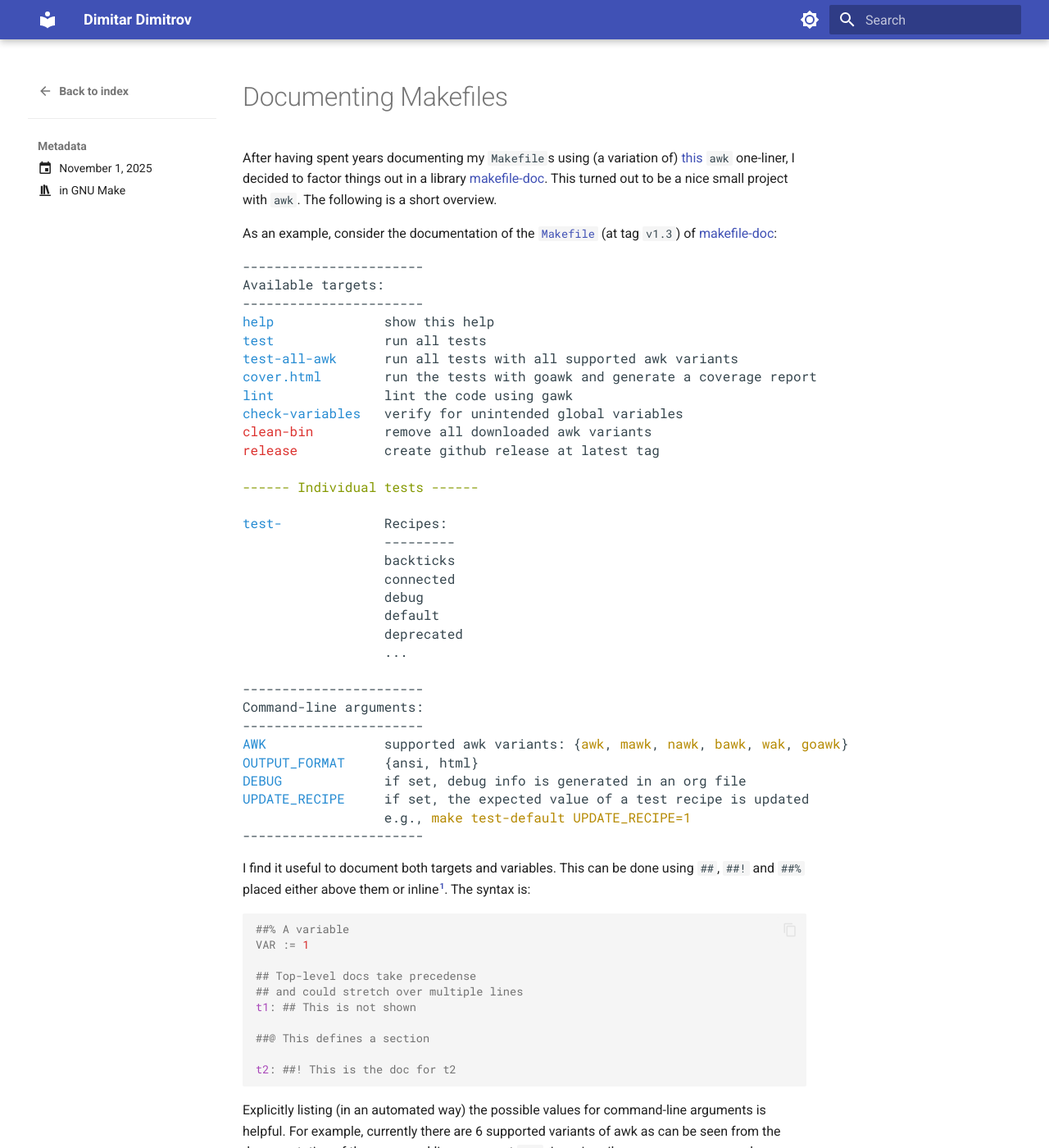
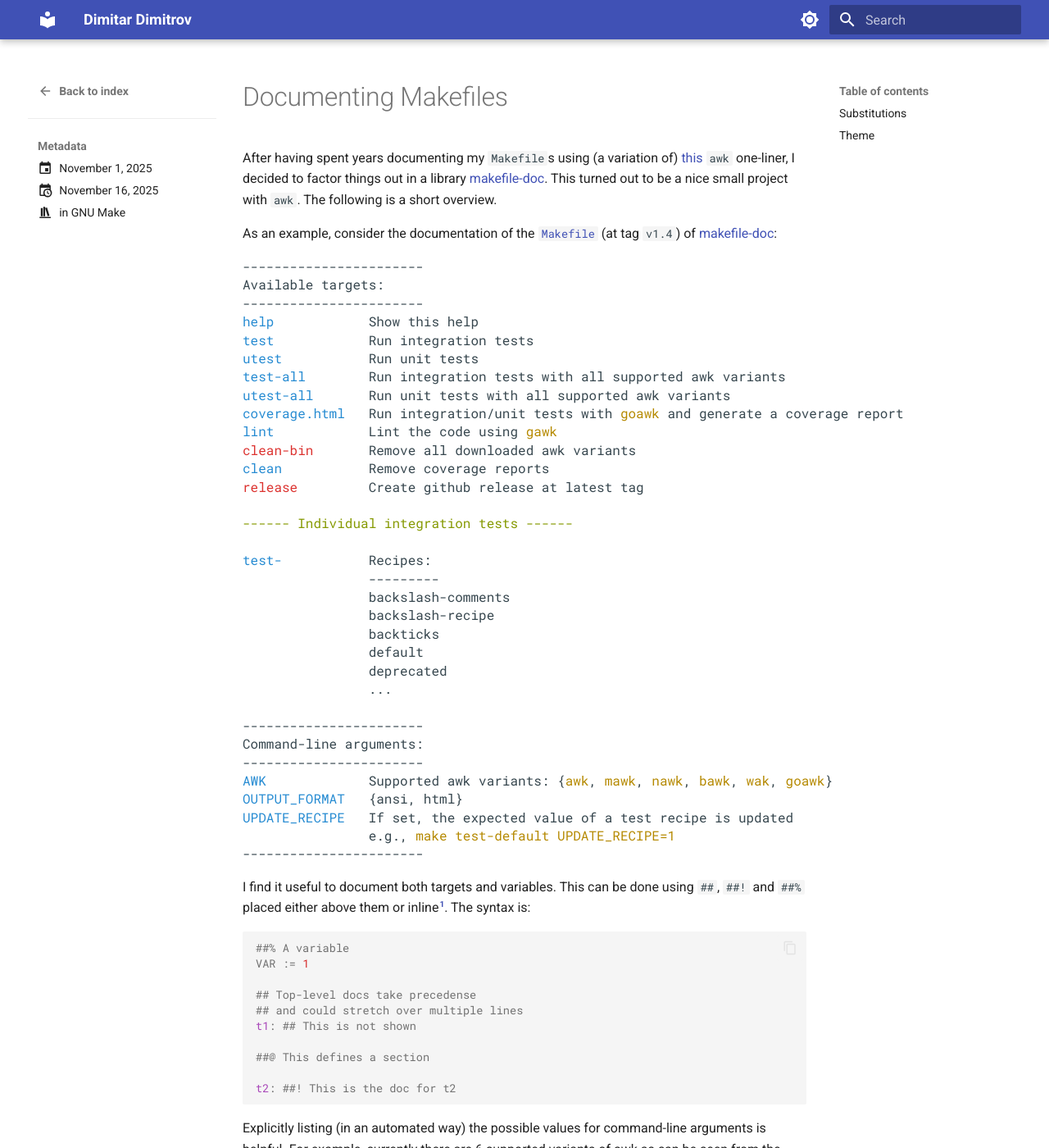
Before and after one commit to drdv/drdv.github.io, an MkDocs documentation site: the page built from src/blog/posts/202511-makefile-doc.md, in a window 1280 px wide and 1400 px high. Shown: the whole window at 82% size. Built offline with MkDocs 1.6.1 and Material for MkDocs 9.7.7, drawn with Linux system fonts in a browser that asks for light colours; some of the changed text lies outside the part shown.

Commit message:
Update makefile-doc blogpost

````diff
--- a/mkdocs.yml
+++ b/mkdocs.yml
@@ -51,7 +51,7 @@ nav:
 not_in_nav: |
     /blog/202411-summer-walking-challenge/README.md
     /blog/202412-python-strings/README.md
-    /blog/20251101-makefile-doc/README.md
+    /blog/202511-makefile-doc/README.md
 
 docs_dir: src
 
--- a/src/blog/202511-makefile-doc/examples/makefile-doc-help.html
+++ b/src/blog/202511-makefile-doc/examples/makefile-doc-help.html
@@ -13,22 +13,24 @@
 -----------------------
 Available targets:
 -----------------------
-<span class="color-default">help           </span>   show this help
-<span class="color-default">test           </span>   run all tests
-<span class="color-default">test-all-awk   </span>   run all tests with all supported awk variants
-<span class="color-default">cover.html     </span>   run the tests with goawk and generate a coverage report
-<span class="color-default">lint           </span>   lint the code using gawk
-<span class="color-default">check-variables</span>   verify for unintended global variables
-<span class="color-attention">clean-bin      </span>   remove all downloaded awk variants
-<span class="color-attention">release        </span>   create github release at latest tag
+<span class="color-default">help         </span>   Show this help
+<span class="color-default">test         </span>   Run integration tests
+<span class="color-default">utest        </span>   Run unit tests
+<span class="color-default">test-all     </span>   Run integration tests with all supported awk variants
+<span class="color-default">utest-all    </span>   Run unit tests with all supported awk variants
+<span class="color-default">coverage.html</span>   Run integration/unit tests with <span class="color-backticks">goawk</span> and generate a coverage report
+<span class="color-default">lint         </span>   Lint the code using <span class="color-backticks">gawk</span>
+<span class="color-attention">clean-bin    </span>   Remove all downloaded awk variants
+<span class="color-default">clean        </span>   Remove coverage reports
+<span class="color-attention">release      </span>   Create github release at latest tag
 <span class="color-section">
------- Individual tests ------
+------ Individual integration tests ------
 </span>
-<span class="color-default">test-          </span>   Recipes:
+<span class="color-default">test-        </span>   Recipes:
                 ---------
+                backslash-comments
+                backslash-recipe
                 backticks
-                  connected
-                  debug
                 default
                 deprecated
                 ...
@@ -36,10 +38,9 @@ Available targets:
 -----------------------
 Command-line arguments:
 -----------------------
-<span class="color-default">AWK            </span>   supported awk variants: {<span class="color-backticks">awk</span>, <span class="color-backticks">mawk</span>, <span class="color-backticks">nawk</span>, <span class="color-backticks">bawk</span>, <span class="color-backticks">wak</span>, <span class="color-backticks">goawk</span>}
-<span class="color-default">OUTPUT_FORMAT  </span>   {ansi, html}
-<span class="color-default">DEBUG          </span>   if set, debug info is generated in an org file
-<span class="color-default">UPDATE_RECIPE  </span>   if set, the expected value of a test recipe is updated
+<span class="color-default">AWK          </span>   Supported awk variants: {<span class="color-backticks">awk</span>, <span class="color-backticks">mawk</span>, <span class="color-backticks">nawk</span>, <span class="color-backticks">bawk</span>, <span class="color-backticks">wak</span>, <span class="color-backticks">goawk</span>}
+<span class="color-default">OUTPUT_FORMAT</span>   {ansi, html}
+<span class="color-default">UPDATE_RECIPE</span>   If set, the expected value of a test recipe is updated
                 e.g., <span class="color-backticks">make test-default UPDATE_RECIPE=1</span>
 -----------------------
 </pre>
--- a/src/blog/posts/202511-makefile-doc.md
+++ b/src/blog/posts/202511-makefile-doc.md
@@ -1,6 +1,8 @@
 ---
 draft: false
-date: 2025-11-01
+date:
+  created: 2025-11-01
+  updated: 2025-11-16
 categories:
   - GNU Make
 slug: 202511-makefile-doc
@@ -16,8 +18,8 @@ After having spent years documenting my `Makefile`s using (a variation of)
 <!-- more -->
 
 As an example, consider the documentation of the
-[`Makefile`](https://github.com/drdv/makefile-doc/blob/4f7b7315017232242fe6d1730c384a5f8ce8e873/Makefile)
-(at tag `v1.3`) of [makefile-doc](https://github.com/drdv/makefile-doc):
+[`Makefile`](https://github.com/drdv/makefile-doc/blob/670fd3f5ebeec70b61bd492504d27cb2a255945f/Makefile)
+(at tag `v1.4`) of [makefile-doc](https://github.com/drdv/makefile-doc):
 
 <div>
 --8<-- "blog/202511-makefile-doc/examples/makefile-doc-help.html"
@@ -67,12 +69,17 @@ you. As an example, the project's `Makefile` uses the following options:
 ```Makefile
 help: VFLAGS := \
 	-v SUB='$(TESTS_SUB);$(AWK_SUB)' \
+	-v EXPORT_THEME=$(EXPORT_THEME) \
 	-v COLOR_BACKTICKS=33 \
 	-v OUTPUT_FORMAT=$(OUTPUT_FORMAT)`
 ```
 
 The above HTML docs have been generated using `make OUTPUT_FORMAT=HTML` (output to Latex
-is supported as well). The `SUB` option specifies substitutions and value formatting.
+is supported as well).
+
+## Substitutions
+
+The `SUB` option specifies substitutions and value formatting.
 For example, the listing of the supported `awk` variants is generated using
 
 ```
@@ -97,6 +104,20 @@ example we have:
 Only the optional `[:LABEL]` is omitted. It is normally used to rename targets specified
 in terms of variables -- as is the case with the individual test targets above (where
 `[:LABEL]`:octicons-arrow-right-16: `test-` because the actual target name is
-`$(TESTS)::` and it is not very informative at the level of the documentation).
+`$(TESTS):` and it is not very informative at the level of the documentation).
+
+## Theme
+
+The default
+[Solarized](https://github.com/altercation/solarized?tab=readme-ov-file#the-values)
+theme can be easily customised. Below is an example of the same Makefile but using the
+[Dracula](https://github.com/dracula/dracula-theme?tab=readme-ov-file#color-palette)
+theme and exported to png[^2]. Unlike the HTML version above (where the background is
+left to be transparent), here we have set a black background. A "standalone" image is
+generated for convenient use in presentations.
+
+![ss](../202511-makefile-doc/examples/makefile-doc-help.png)
 
 [^1]: The meaning of the three tokens is entirely up to you.
+[^2]: This is done by specifying the `EXPORT_THEME` option (see the project
+    [README](https://github.com/drdv/makefile-doc?tab=readme-ov-file#export-to-html-and-latex).)
````
Also changed, not shown: src/blog/202511-makefile-doc/README.md (+1 -2 lines), src/blog/202511-makefile-doc/examples/makefile-doc-help.png (added). Lines whose indentation alone changed are shown as unchanged.
